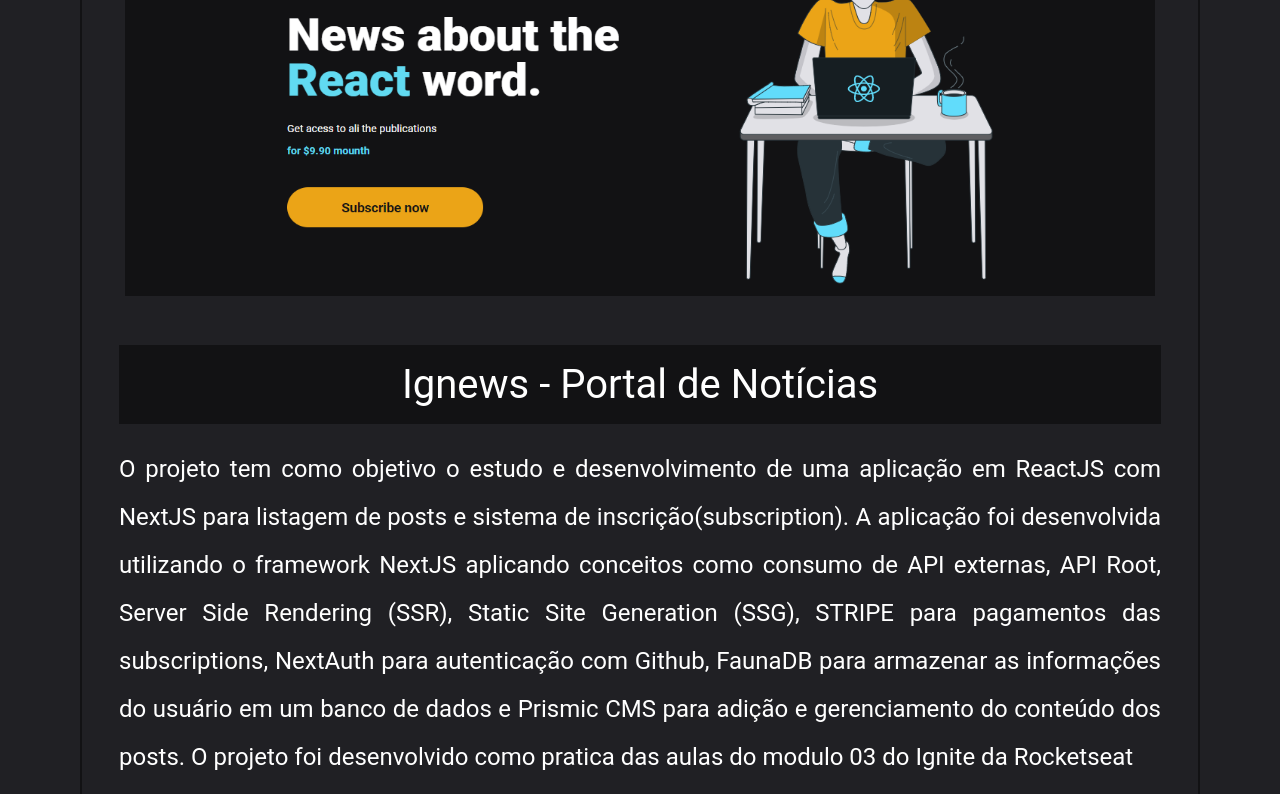
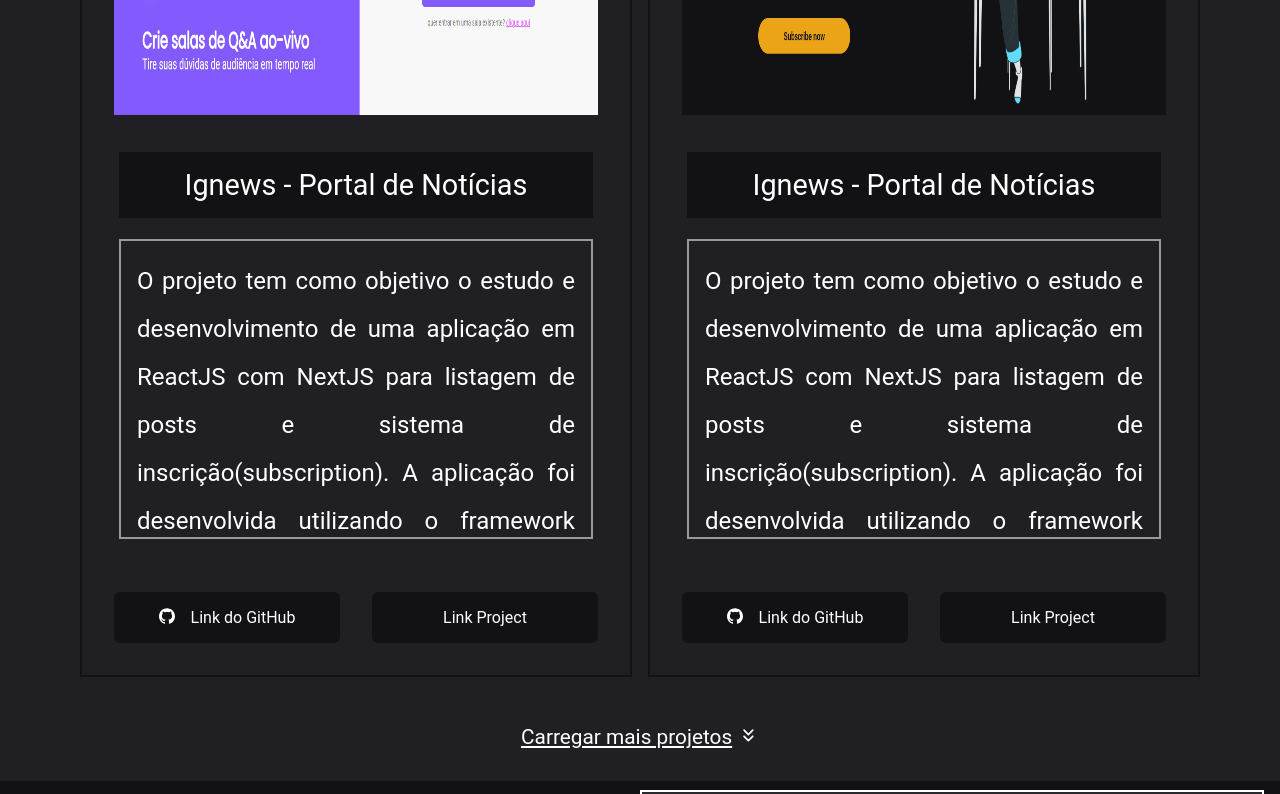
Before and after one commit to feliippeee/NewPortifolio, a Next.js app: page / in a window 1280 px wide. Shown: the part 2260-3054 px from the top of the page. Built offline with nearby package versions, Linux system fonts and the light colour scheme.

Commit message:
Testando novo layout

```diff
--- a/src/components/CardProjects/index.tsx
+++ b/src/components/CardProjects/index.tsx
@@ -9,13 +9,13 @@
     height?: string;
     textSubtitle?: string;
     title: string;
-    subTitle: string;
+    text: string;
     link: string;
     linkProject: string;
 
 }
 
-export default function CardProjects({image, textSubtitle, title, subTitle, link, linkProject}: ProjectsProps) {
+export default function CardProjects({image, textSubtitle, title, text, link, linkProject}: ProjectsProps) {
 
     return (
         <AnimatePresence exitBeforeEnter>
@@ -33,7 +33,7 @@
 
                 <Title>{title}</Title>
                 <SubTitle>
-                    {subTitle}
+                    {text}
                 </SubTitle>
 
                 </DescriptionProject>
@@ -43,11 +43,11 @@
                         <a target="_blank" rel="noopener noreferrer"><SiGithub /> Link do GitHub</a>
                     </Link>
                     </LinkGit>
-                    <LinkPage>
+                    <LinkGit>
                         <Link href={linkProject}>
                             <a target="_blank" rel="noopener noreferrer">Link Project</a>
                         </Link>
-                    </LinkPage>
+                    </LinkGit>
                 </Links>
             </Projects>
         </Container>
--- a/src/components/CardProjects/styles.ts
+++ b/src/components/CardProjects/styles.ts
@@ -39,7 +39,7 @@
 `;
 
 export const Title = styled.text`
-    font-size: 2.5rem;
+    font-size: 1.8rem;
     text-align: center;
     background: ${props => props.theme.colors.secundary};
     padding: 1rem;
@@ -56,13 +56,25 @@
 export const SubTitle = styled.text`
     font-size: 1.5rem;
     padding: 1rem;
+    margin: 1rem;
     line-height: 3rem;
     text-align: justify;
+    border: 2px solid #999;
+    height: 300px;
+    overflow: hidden;
+    position: relative;
+
+    ::before {
+        content: "";
+        position: absolute;
+        top: 0;
+        background: red;
+
+    }
 
     @media (max-width: 480px) {
-        font-size: 1.5rem;
+        padding: 1rem;
     }
-
 
 `;
 
@@ -72,7 +84,6 @@
     transition: 0.5s;
     width: 100%;
 
-
     a {
         display: flex;
         justify-content: center;
@@ -80,13 +91,13 @@
         color: ${props => props.theme.colors.text};
         padding: 1rem;
         margin: 0 1rem;
-        font-size: 2rem;
+        font-size: 1rem;
+        border-radius: 6px;
         svg {
             margin-right: 1rem;
         }
         &:hover {
             background: ${props => props.theme.colors.primary};
-
 
         }
 
@@ -96,19 +107,24 @@
     }
 
     @media (max-width: 480px) {
-       a {
-           padding: 1rem;
+        a {
+            padding: 1rem;
            font-size: 1.3rem;
-       }
+           margin: 0 1rem;
+        }
     }
     @media (max-width: 425px) {
 
     }
 
-`;
+    `;
 export const Links = styled.div`
  display: flex;
  justify-content: space-between;
+ @media (max-width: 480px) {
+     flex-direction: column;
+
+ }
 
 `;
 export const LinkPage = styled.div`
@@ -134,11 +150,11 @@
     align-items: center;
 `;
 export const ImageProject = styled.img`
-    width: 95%;
-    height: 95%;
+    width: 100%;
+    height: 400px;
+    padding: 0 1rem;
+
     img {
-        width: 95%;
-        height: 95%;
         object-fit: fill;
         border-radius: 5px;
 
--- a/src/components/Main/index.tsx
+++ b/src/components/Main/index.tsx
@@ -2,7 +2,7 @@
 import { useState } from "react";
 import { BsBoxArrowUpRight, BsFillPersonFill } from "react-icons/bs";
 import { GrTest } from "react-icons/gr";
-import { GoDeviceMobile } from "react-icons/go";
+import { FiChevronsDown } from "react-icons/fi";
 import { SiGithub, SiWhatsapp, SiGmail, SiLinkedin, SiTypescript, SiReact, SiStyledComponents, SiNextDotJs, SiSass, SiExpo } from "react-icons/si";
 import CardProjects from "../CardProjects";
 import { Footer } from '../Footer';
@@ -253,7 +253,7 @@
                 <CardProjects
                     image='/letmeask_create_room.png'
                     title="Ignews - Portal de Notícias"
-                    subTitle='O projeto tem como objetivo o estudo e desenvolvimento de uma aplicação em ReactJS com NextJS para listagem de posts e sistema de inscrição(subscription).
+                    text='O projeto tem como objetivo o estudo e desenvolvimento de uma aplicação em ReactJS com NextJS para listagem de posts e sistema de inscrição(subscription).
 
                     A aplicação foi desenvolvida utilizando o framework NextJS aplicando conceitos como consumo de API externas, API Root, Server Side Rendering (SSR), Static Site Generation (SSG), STRIPE para pagamentos das subscriptions, NextAuth para autenticação com Github, FaunaDB para armazenar as informações do usuário em um banco de dados e Prismic CMS para adição e gerenciamento do conteúdo dos posts.
 
@@ -265,7 +265,7 @@
                 <CardProjects
                     image='/ignews.png'
                     title="Ignews - Portal de Notícias"
-                    subTitle='O projeto tem como objetivo o estudo e desenvolvimento de uma aplicação em ReactJS com NextJS para listagem de posts e sistema de inscrição(subscription).
+                    text='O projeto tem como objetivo o estudo e desenvolvimento de uma aplicação em ReactJS com NextJS para listagem de posts e sistema de inscrição(subscription).
 
                     A aplicação foi desenvolvida utilizando o framework NextJS aplicando conceitos como consumo de API externas, API Root, Server Side Rendering (SSR), Static Site Generation (SSG), STRIPE para pagamentos das subscriptions, NextAuth para autenticação com Github, FaunaDB para armazenar as informações do usuário em um banco de dados e Prismic CMS para adição e gerenciamento do conteúdo dos posts.
 
@@ -274,7 +274,34 @@
                     linkProject='https://github.com/feliippeee/ignews'
                 />
 
+                <CardProjects
+                    image='/letmeask_create_room.png'
+                    title="Ignews - Portal de Notícias"
+                    text='O projeto tem como objetivo o estudo e desenvolvimento de uma aplicação em ReactJS com NextJS para listagem de posts e sistema de inscrição(subscription).
+
+                    A aplicação foi desenvolvida utilizando o framework NextJS aplicando conceitos como consumo de API externas, API Root, Server Side Rendering (SSR), Static Site Generation (SSG), STRIPE para pagamentos das subscriptions, NextAuth para autenticação com Github, FaunaDB para armazenar as informações do usuário em um banco de dados e Prismic CMS para adição e gerenciamento do conteúdo dos posts.
+
+                    O projeto foi desenvolvido como pratica das aulas do modulo 03 do Ignite da Rocketseat'
+                    link='https://github.com/feliippeee/ignews'
+                    linkProject='https://github.com/feliippeee/ignews'
+
+                />
+                <CardProjects
+                    image='/ignews.png'
+                    title="Ignews - Portal de Notícias"
+                    text='O projeto tem como objetivo o estudo e desenvolvimento de uma aplicação em ReactJS com NextJS para listagem de posts e sistema de inscrição(subscription).
+
+                    A aplicação foi desenvolvida utilizando o framework NextJS aplicando conceitos como consumo de API externas, API Root, Server Side Rendering (SSR), Static Site Generation (SSG), STRIPE para pagamentos das subscriptions, NextAuth para autenticação com Github, FaunaDB para armazenar as informações do usuário em um banco de dados e Prismic CMS para adição e gerenciamento do conteúdo dos posts.
+
+                    O projeto foi desenvolvido como pratica das aulas do modulo 03 do Ignite da Rocketseat'
+                    link='https://github.com/feliippeee/ignews'
+                    linkProject='https://github.com/feliippeee/ignews'
+                />
             </CardGrid>
+                    <a href="/">
+                        Carregar mais projetos
+                        <FiChevronsDown />
+                    </a>
         </CardGridProjects>
         </Content>
      </Container>
--- a/src/components/Main/styles.ts
+++ b/src/components/Main/styles.ts
@@ -62,7 +62,7 @@
         background: ${props => props.theme.colors.secundary};
 
    }
-4`;
+`;
 export const ProfileUser = styled.div`
     margin: 0 5rem 2rem 5rem;
     display: flex;
@@ -165,7 +165,8 @@
         padding: 1rem;
         margin-top: 1rem;
         p {
-            font-size: 1.2rem;
+            font-size: 1.5rem;
+            padding: 1rem;
         }
 }
 
@@ -198,6 +199,7 @@
     }
     &:hover {
             background: ${props => props.theme.colors.primary};
+            border: 2px solid white;
         }
     @media (max-width: 770px) {
         grid-template-columns: 40px 1fr;
@@ -213,7 +215,7 @@
     @media (max-width: 480px) {
         margin: 1rem 0;
     }
-    }
+
 `;
 
 export const About = styled.div`
@@ -315,15 +317,35 @@
 
 export const CardGridProjects = styled(motion.div)`
     display: flex;
+    flex-direction: column;
     justify-content: center;
     align-items: center;
+
+    > a {
+        display: flex;
+        justify-content: center;
+        color: white;
+        gap: 6px;
+        padding: 1rem;
+        margin-bottom: 1rem;
+        text-decoration: underline;
+        font-size: 1.3rem;
+
+    }
 `;
 
 export const CardGrid = styled(motion.div)`
+    display: grid;
+    grid-template-columns: 1fr 1fr;
+    gap: 1rem;
     height: 100%;
     margin-bottom: 2rem;
     margin: 0 5rem;
-    align-items: center;
+    align-items: flex-start;
+    @media (max-width: 768px) {
+        grid-template-columns: 1fr;
+    }
+
     @media (max-width: 480px) {
         margin: 0 1rem;
         padding: 5px;
--- /dev/null
+++ b/src/services/api.ts
@@ -0,0 +1,5 @@
+import axios from 'axios';
+
+export const api = axios.create({
+    baseURL: '/api'
+})
--- a/tsconfig.json
+++ b/tsconfig.json
@@ -14,7 +14,7 @@
     "isolatedModules": true,
     "jsx": "preserve"
   },
-  "include": ["next-env.d.ts", "**/*.ts", "**/*.tsx"],
+  "include": ["next-env.d.ts", "**/*.ts", "**/*.tsx", "src/api/index.js", "src/api/index.js"],
   "exclude": ["node_modules"],
   "files": [
     "src/styles/styled.d.ts"
```
Also changed, not shown: src/api/index.js (added, +25 -0 lines), src/services/prismic.ts (added, +12 -0 lines).
